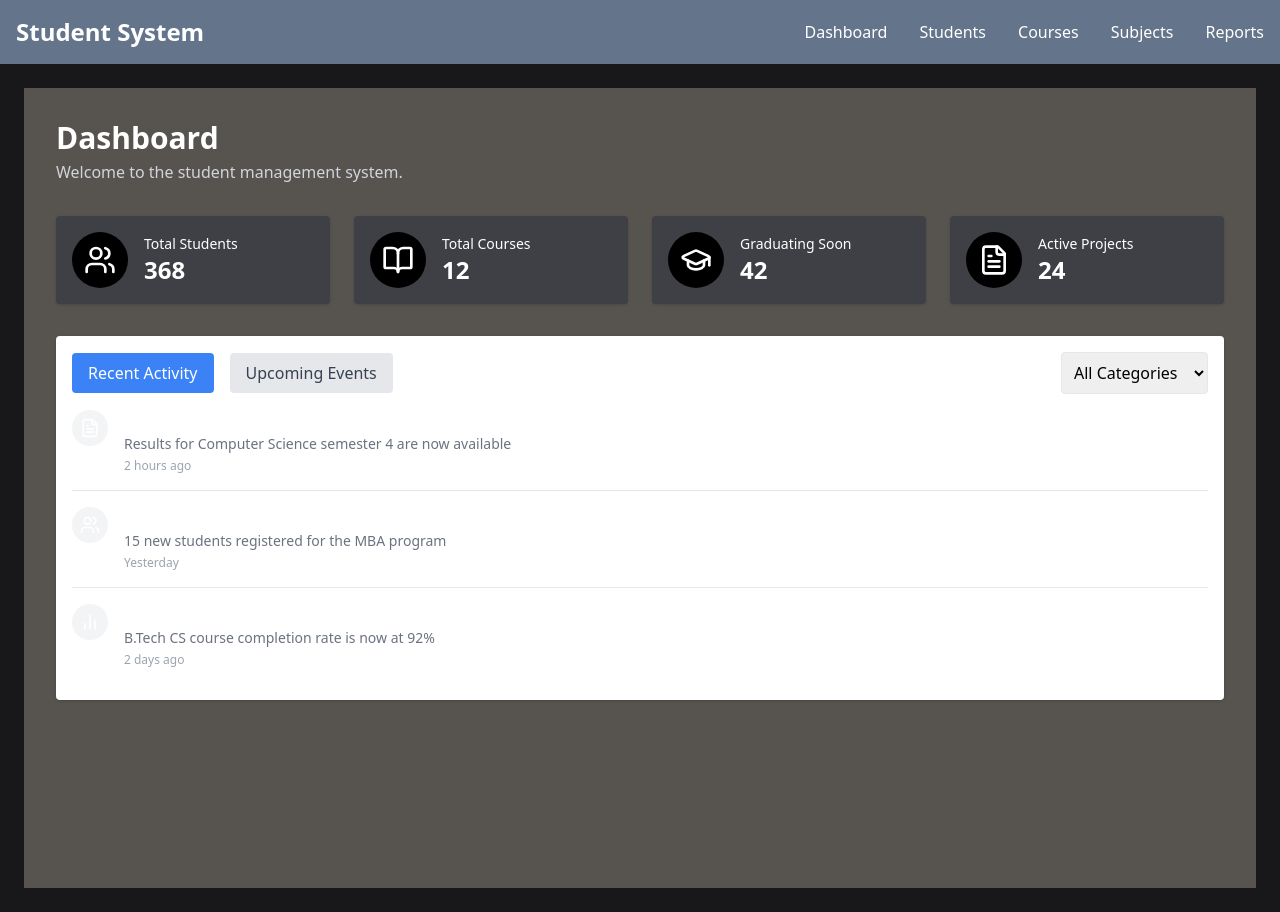
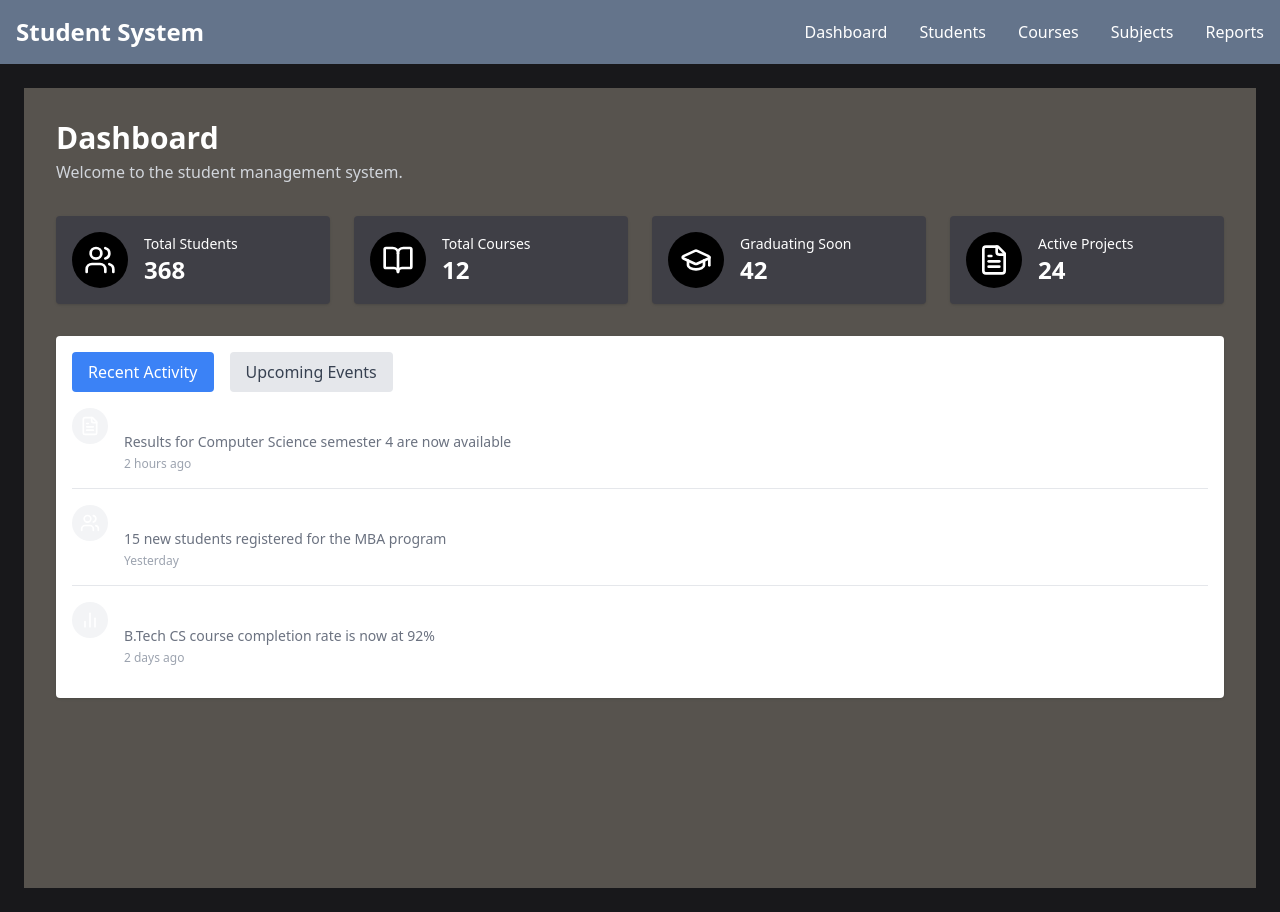
Before and after one commit to PranavMohagaokar/School_System, a React (Vite) app: page / in a window 1280 px wide. Built offline with nearby package versions, Linux system fonts and the light colour scheme.

Commit message:
Added category select dropdown from Dashboard

```diff
--- a/src/components/Functionality/Dashboard.jsx
+++ b/src/components/Functionality/Dashboard.jsx
@@ -41,11 +41,7 @@ const Dashboard = () => {
               Upcoming Events
             </button>
           </div>
-          <select className="border p-2 rounded  w-full sm:w-auto text-black">
-            <option>All Categories</option>
-            <option>Academic</option>
-            <option>Administrative</option>
-          </select>
+
         </div>
 
         <ul className="space-y-4">
```
